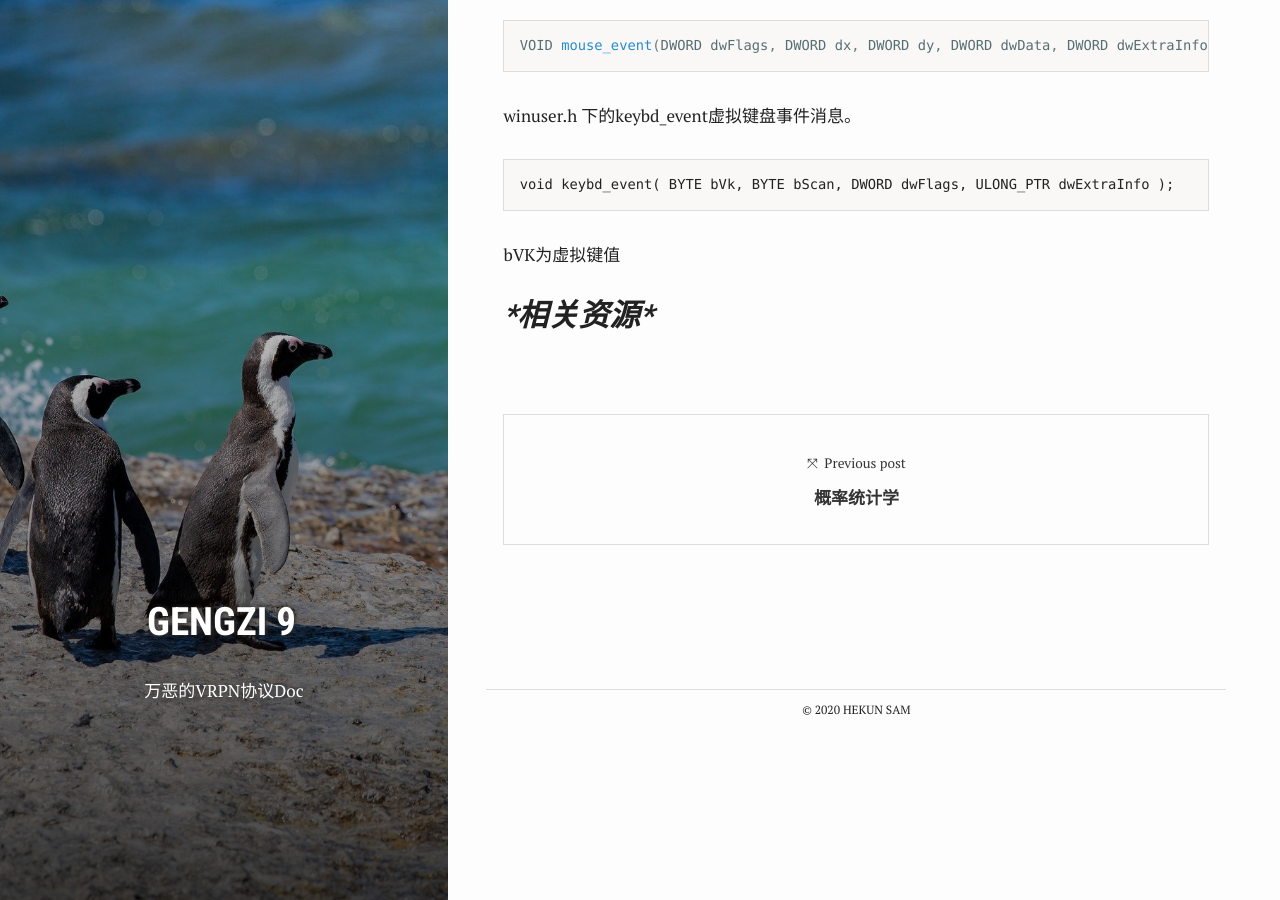
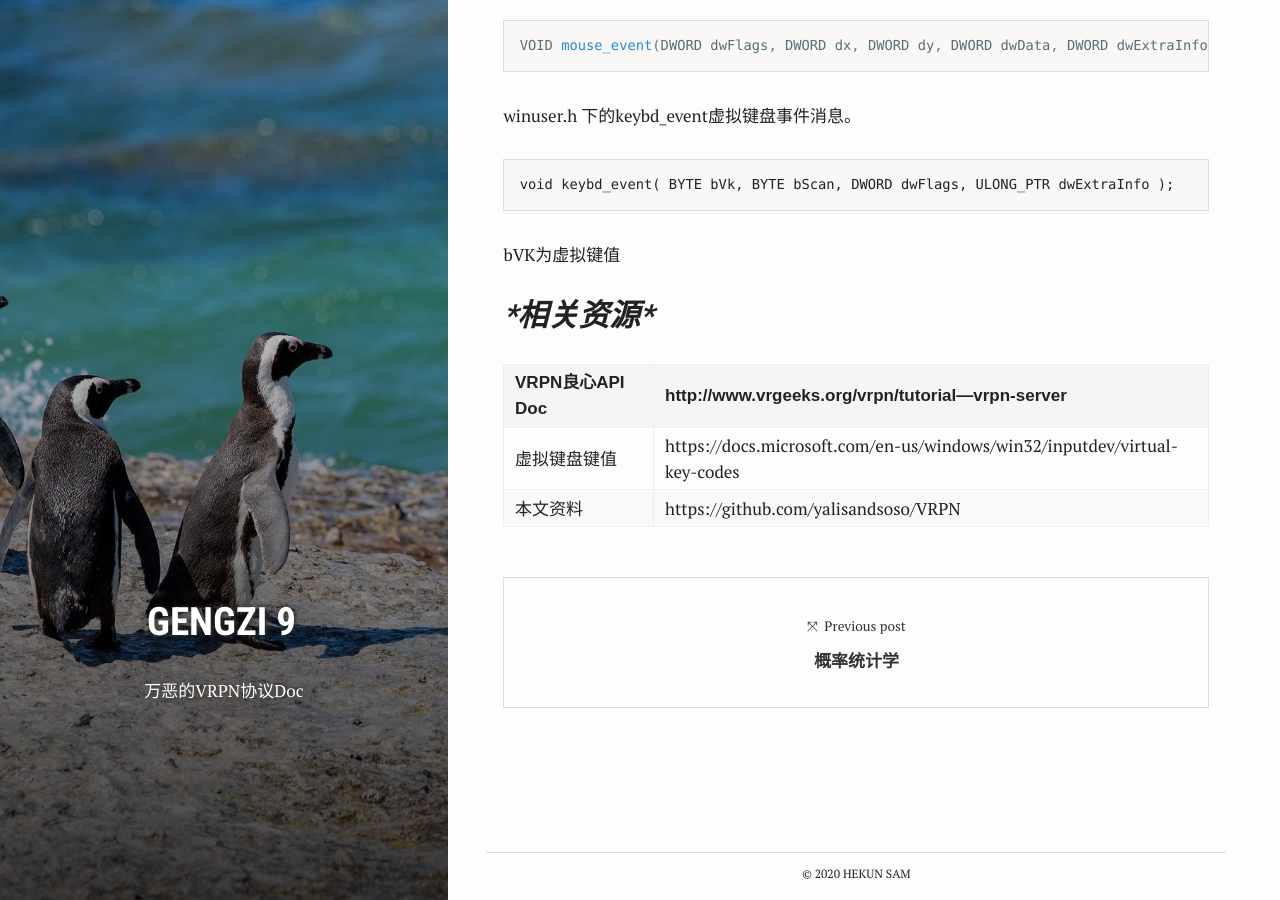
Before and after one commit to yalisandsoso/yalisandsoso.github.io, a Jekyll site: the page built from _posts/2020-09-24-万恶的VRPN协议.md, in a window 1280 px wide and 900 px high, scrolled down 7826 px. Built offline with Jekyll 4.4.1, drawn with Linux system fonts in a browser that asks for light colours.

Commit message:
no message

```diff
--- a/_posts/2020-09-24-万恶的VRPN协议.md
+++ b/_posts/2020-09-24-万恶的VRPN协议.md
@@ -398,6 +398,7 @@ bVK为虚拟键值
 
 ## ***\*相关资源\****
 
-[VRPN良心API Doc]: http://www.vrgeeks.org/vrpn/tutorial---vrpn-server
-[虚拟键盘键值]: https://docs.microsoft.com/en-us/windows/win32/inputdev/virtual-key-codes
-[本文资料]: https://github.com/yalisandsoso/VRPN
+| VRPN良心API Doc | http://www.vrgeeks.org/vrpn/tutorial---vrpn-server           |
+| --------------- | ------------------------------------------------------------ |
+| 虚拟键盘键值    | https://docs.microsoft.com/en-us/windows/win32/inputdev/virtual-key-codes |
+| 本文资料        | https://github.com/yalisandsoso/VRPN                         |
```
